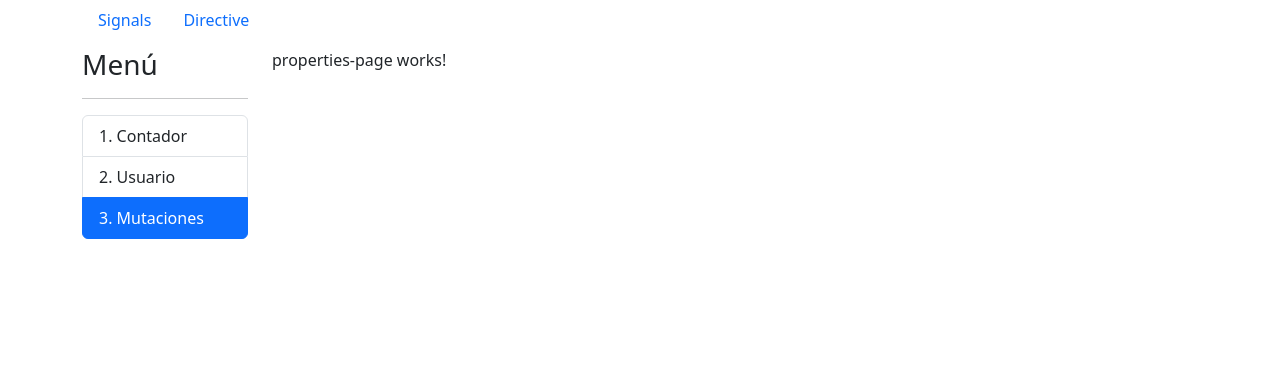
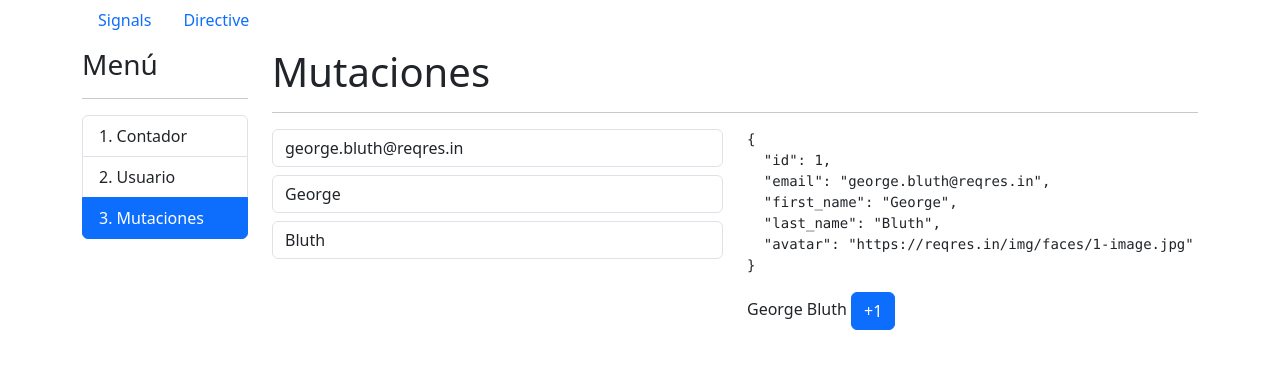
Before and after one commit to mapcsasystem/angular17-directivas-signals, an Angular app: page /signals/properties in a window 1280 px wide. Shown: the top 368 px of the page. Built offline with nearby package versions, Linux system fonts and the light colour scheme.

Commit message:
mutaciones

```diff
--- a/src/app/signals/pages/properties-page/properties-page.component.html
+++ b/src/app/signals/pages/properties-page/properties-page.component.html
@@ -1 +1,30 @@
-<p>properties-page works!</p>
+<h1>Mutaciones</h1>
+<hr>
+
+<div class="row">
+  <div class="col-6">
+
+    <input #txtEmail type="text" class="form-control mb-2" (input)="onFieldUpdated('email', txtEmail.value )"
+      [value]="user().email">
+
+    <input #txtFirstName type="text" class="form-control mb-2"
+      (input)="onFieldUpdated('first_name', txtFirstName.value )" [value]="user().first_name">
+
+    <input #txtLastName type="text" class="form-control mb-2" (input)="onFieldUpdated('last_name', txtLastName.value )"
+      [value]="user().last_name">
+
+
+  </div>
+
+  <div class="col-6">
+    <!-- data del usuario -->
+    <pre>{{ user() | json }}</pre>
+
+    {{ fullName() }}
+
+
+    <button (click)="increaseBy(+1)" class="btn btn-primary">
+      +1
+    </button>
+  </div>
+</div>
--- a/src/app/signals/pages/properties-page/properties-page.component.ts
+++ b/src/app/signals/pages/properties-page/properties-page.component.ts
@@ -1,13 +1,80 @@
-import { Component } from '@angular/core';
+import {
+  Component,
+  OnDestroy,
+  OnInit,
+  computed,
+  effect,
+  signal,
+} from '@angular/core';
 import { CommonModule } from '@angular/common';
+import { User } from '../../interfaces/user-request.interface';
 
 @Component({
   selector: 'app-properties-page',
   standalone: true,
   imports: [CommonModule],
   templateUrl: './properties-page.component.html',
-  styleUrl: './properties-page.component.scss'
+  styleUrl: './properties-page.component.scss',
 })
-export class PropertiesPageComponent {
+export class PropertiesPageComponent implements OnInit, OnDestroy {
+  public counter = signal(10);
 
+  public user = signal<User>({
+    id: 1,
+    email: 'george.bluth@reqres.in',
+    first_name: 'George',
+    last_name: 'Bluth',
+    avatar: 'https://reqres.in/img/faces/1-image.jpg',
+  });
+
+  public fullName = computed(
+    () => `${this.user().first_name} ${this.user().last_name}`
+  );
+
+  public userChangedEffect = effect(() => {
+    // Todo: Descomentar esta línea
+    console.log(`${this.user().first_name} - ${this.counter()} `);
+  });
+
+  ngOnInit(): void {
+    setInterval(() => {
+      this.counter.update((current) => current + 1);
+    }, 1000);
+  }
+
+  increaseBy(value: number) {
+    this.counter.update((current) => current + value);
+  }
+
+  onFieldUpdated(field: keyof User, value: string) {
+    this.user.update((current) => {
+      switch (field) {
+        case 'email':
+          current.email = value;
+          break;
+
+        case 'avatar':
+          current.avatar = value;
+          break;
+
+        case 'first_name':
+          current.first_name = value;
+          break;
+
+        case 'last_name':
+          current.last_name = value;
+          break;
+
+        case 'id':
+          current.id = Number(value);
+          break;
+      }
+
+      return current;
+    });
+  }
+
+  ngOnDestroy(): void {
+    // this.userChangedEffect.destroy();
+  }
 }
```
